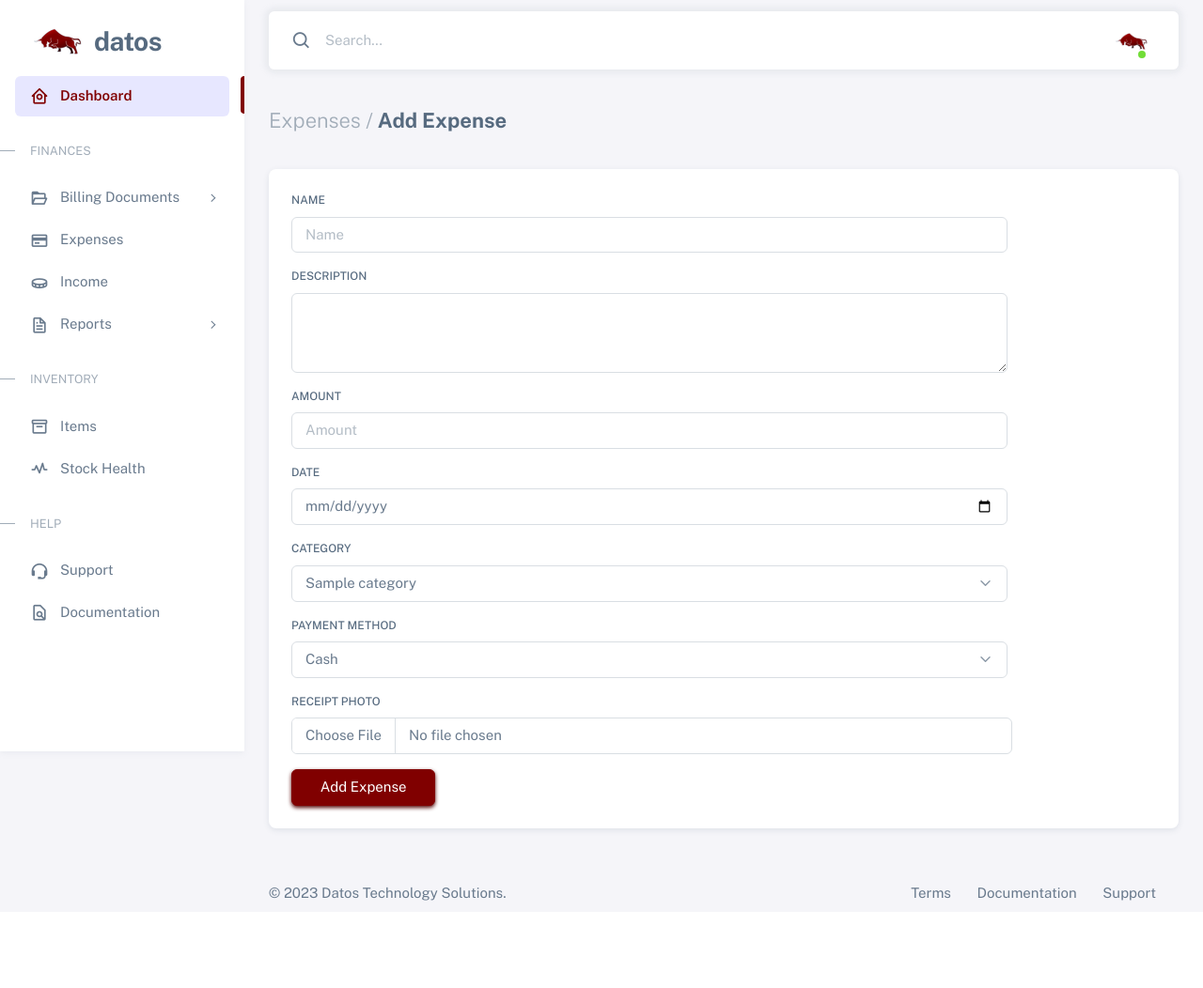
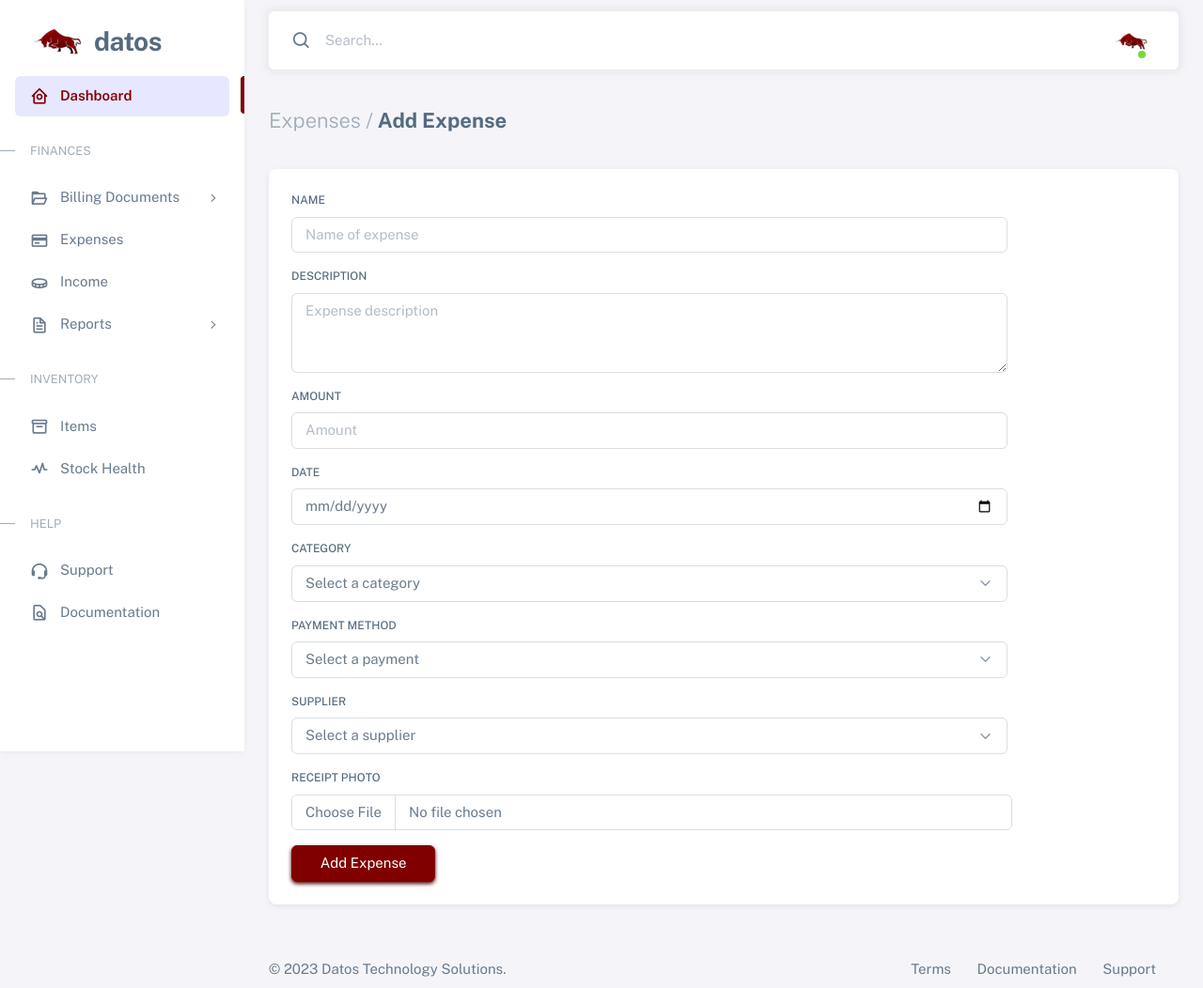
Before and after one commit to OluwaMukulu/datos, a Django app: page /addexpenses/ in a window 1280 px wide. Shown: the whole page at 94% size. Before the commit the page ends 959 px from the top, so only its background shows below. Run offline with Django 3.2, Linux system fonts and the light colour scheme; a user stored in the database is signed in; tables that the repository leaves empty hold one stand-in row (values such as "Sample post"); some libraries are stand-ins or nearby versions.

Commit message:
changes before new branch

```diff
--- a/datos/forms.py
+++ b/datos/forms.py
@@ -22,7 +22,7 @@ class CustomAuthenticationForm(AuthenticationForm):
     username = forms.CharField(widget=forms.TextInput(attrs={'class': 'form-control', 'placeholder': 'Username'}))
     password = forms.CharField(widget=forms.PasswordInput(attrs={'class': 'form-control', 'placeholder': 'Password'}))
 
-class ExpenseForm(ModelForm):
+class ExpenseForm(forms.ModelForm):
     class Meta:
         model = Expense
         fields = '__all__'
--- a/datos/templates/addexpenses.html
+++ b/datos/templates/addexpenses.html
@@ -30,21 +30,21 @@
                         <div class="row mb-3">
                           <label for="{{ form.name.id_for_label }}" class="form-label">{{ form.name.label }}</label>
                           <div class="col-sm-10">
-                              <input type="text" class="form-control" name="{{ form.name.name }}" id="{{ form.name.id_for_label }}"  placeholder="{{ form.name.label }}">
+                              <input type="text" class="form-control" name="{{ form.name.name }}" id="{{ form.name.id_for_label }}"  placeholder="Name of expense"/>
                           </div>
                       </div>
 
                       <div class="row mb-3">
                         <label for="{{ form.description.id_for_label }}" class="form-label">{{ form.description.label }}</label>
                         <div class="col-sm-10">
-                        <textarea class="form-control" name="{{ form.description.name }}" id="{{ form.description.id_for_label }}" rows="3"></textarea>
+                        <textarea class="form-control" name="{{ form.description.name }}" id="{{ form.description.id_for_label }}" rows="3" placeholder="Expense description"></textarea>
                       </div>
                       </div>
 
                       <div class="row mb-3">
                         <label for="{{ form.amount.id_for_label }}" class="form-label">{{ form.amount.label }}</label>
                           <div class="col-sm-10">
-                              <input type="number" class="form-control" name="{{ form.amount.name }}" id="{{ form.amount.id_for_label }}"  placeholder="{{ form.amount.label }}">
+                              <input type="number" class="form-control" name="{{ form.amount.name }}" id="{{ form.amount.id_for_label }}"  placeholder="Amount"/>
                           </div>
                       </div>
 
@@ -52,7 +52,7 @@
                       <div class="row mb-3">
                         <label for="{{ form.date.id_for_label }}" class="form-label">{{ form.date.label }}</label>
                           <div class="col-sm-10">
-                              <input type="date" class="form-control" name="{{ form.date.name }}" id="{{ form.date.id_for_label }}"  placeholder="{{ form.date.value }}">
+                              <input type="date" class="form-control" name="{{ form.date.name }}" id="{{ form.date.id_for_label }}"  placeholder="Date of expense"/>
                           </div>
                       </div>
 
@@ -62,10 +62,12 @@
                         <label for="{{ form.category_name.id_for_label }}" class="form-label">Category</label>
                         <div class="col-sm-10">
                           <select name="{{ form.category_name.name }}" id="{{ form.category_name.id_for_label }}" class="form-select">
-                                {% for unique_categories in unique_categories %}
-                                    <option value="{{ unique_categories }}">{{ unique_categories }}</option>
+                            <option value="" selected disabled>Select a category</option>
+                            {% for unique_category in unique_categories %}
+                                <option value="{{ unique_category }}">{{ unique_category }}</option>
                             {% endfor %}
                         </select>
+
                         </div>
                     </div>
 
@@ -73,8 +75,21 @@
                         <label for="{{ form.payment_method.id_for_label }}" class="form-label">Payment method</label>
                         <div class="col-sm-10">
                           <select name="{{ form.payment_method.name }}" id="{{ form.payment_method.id_for_label }}" class="form-select">
-                                {% for payment_method in payment_methods %}
-                                    <option value="{{ payment_method }}">{{ payment_method }}</option>
+                            <option value="" selected disabled>Select a payment</option>
+                            {% for payment_methods in payment_methods %}
+                                <option value="{{ payment_methods }}">{{ payment_methods }}</option>
+                            {% endfor %}
+                        </select>
+                        </div>
+                    </div>
+
+                    <div class="row mb-3">
+                      <label for="{{ form.company_name.id_for_label }}" class="form-label">Supplier</label>
+                      <div class="col-sm-10">
+                        <select name="{{ form.company_name.name }}" id="{{ form.company_name.id_for_label }}" class="form-select">
+                          <option value="" selected disabled>Select a supplier</option>
+                          {% for suppliers in suppliers %}
+                              <option value="{{ suppliers }}">{{ suppliers }}</option>
                           {% endfor %}
                       </select>
                       </div>
@@ -93,6 +108,12 @@
                     <button class="btn btn-primary d-grid w-100" type="submit">Add Expense</button>
                   </div>
                       </form>
+                      {% for field, error in form.errors.items %}
+    <div class="alert alert-danger">
+        {{ field }}: {{ error }}
+    </div>
+{% endfor %}
+
                     </div>
                   </div>
                 </div>
--- a/datos/views.py
+++ b/datos/views.py
@@ -8,6 +8,7 @@ from django.contrib.auth import authenticate, login,logout
 from django.contrib.auth.decorators import login_required
 from .forms import ExpenseForm
 from .models import PAYMENT_METHOD
+from django.db import transaction
 
 
 
@@ -85,18 +86,17 @@ def addexpenses(request):
     expense = Expense.objects.all()
     payment_methods = [method[0] for method in PAYMENT_METHOD]
     unique_categories = Expense.objects.values_list('category_name__category_name', flat=True).distinct()
+    suppliers = Expense.objects.values_list('company_name__company_name', flat=True).distinct()
 
     if request.method == 'POST':
         form = ExpenseForm(request.POST)
         if form.is_valid():
             print(form.cleaned_data)
-            form.save()
+            with transaction.atomic():
+                form.save()
             return redirect('listexpenses')
 
-    else:
-        print(form.errors)
-
-    context = {'form':form,'expense': expense,'payment_methods':payment_methods,'unique_categories':unique_categories}
+    context = {'form':form,'expense': expense,'payment_methods':payment_methods,'unique_categories':unique_categories,'suppliers':suppliers}
     return render(request, 'addexpenses.html', context)
 
 @login_required(login_url='loginpage')
```
Also changed, not shown: DjangoApp/settings.py (+18 -0 lines), datos/templates/registerpage.html (+2 -15 lines), media/images/294500054_765268741393712_7727606978213323921_n.jpg (added). Lines whose indentation alone changed are shown as unchanged.
